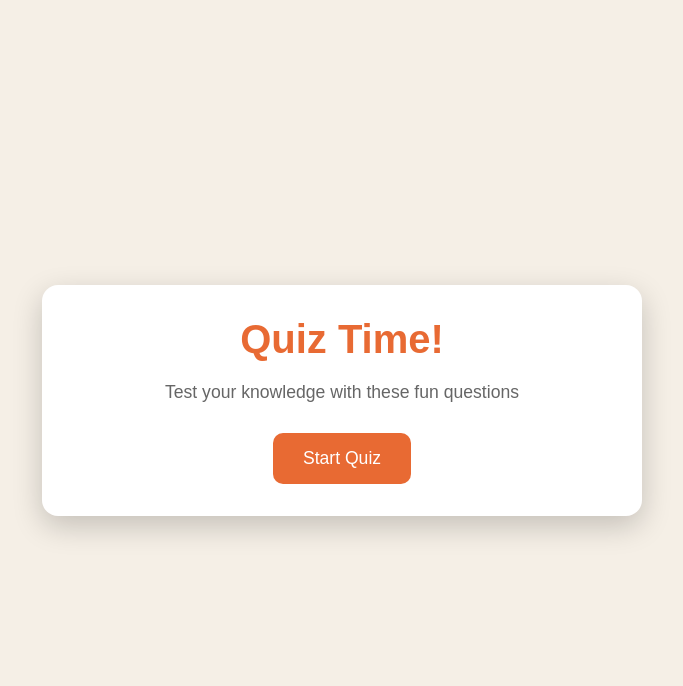
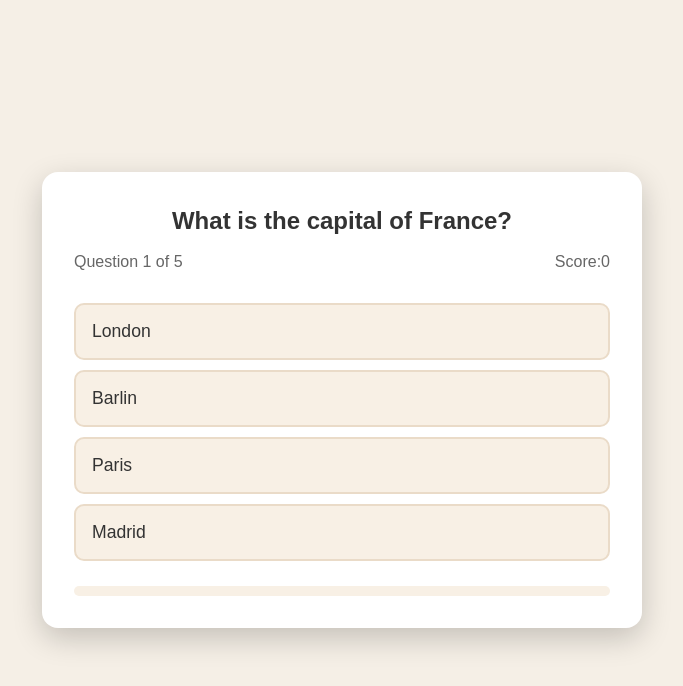
Before and after one commit to PRACHIPATEL-26/WebBasics-JS-Practice, a plain HTML site: page Quiz/index.html in a window 1280 px wide. Both pictures are taken after a click on the button "Start Quiz". Shown: the whole page, without its empty margins (298-981 px from the left). Drawn offline with Linux system fonts and the light colour scheme.

Commit message:
added quiz logic using Javascript

```diff
--- a/Quiz/index.html
+++ b/Quiz/index.html
@@ -15,9 +15,9 @@
         </div>
         <div class="screen" id="quiz-screen">
             <div class="quiz-header">
-                <h2 id="question-text">Question goes here</h2>
+                <h2 id="question-text"></h2>
                 <div class="quiz-info">
-                    <p>Question <span id="current-question">1</span>of <span>5</span></p>
+                    <p>Question <span id="current-question"></span> of <span id="total-questions"></span></p>
                     <p>Score:<span id="score">0</span></p>
                 </div>
             </div>
@@ -31,8 +31,8 @@
         <div id="result-screen" class="screen">
             <h1>Quiz Results</h1>
             <div class="result-info">
-                <p>You scored<span id="final-score">0</span>out of<span id="max-score">5</span></p>
-                <div id="result-message">Good Job!</div>
+                <p>You scored <span id="final-score"></span> out of <span id="max-score"></span></p>
+                <div id="result-message"></div>
             </div>
             <button id="restart-btn">Restart Quiz</button>
         </div>
--- a/Quiz/script.js
+++ b/Quiz/script.js
@@ -0,0 +1,146 @@
+// DOM Elements
+const startScreen=document.getElementById("start-screen");
+const quizScreen=document.getElementById("quiz-screen");
+const resultScreen=document.getElementById("result-screen");
+const startButton=document.getElementById("start-btn");
+const questionText=document.getElementById("question-text");
+const currentQuestionSpan=document.getElementById("current-question");
+const totalQuestionsSpan=document.getElementById("total-questions");
+const scoreSpan=document.getElementById("score");
+const answersContainer=document.getElementById("answers-container");
+const progressBar=document.getElementById("progress");
+const finalScoreSpan=document.getElementById("final-score");
+const maxScoreSpan=document.getElementById("max-score");
+const resultMessage=document.getElementById("result-message");
+const restartButton=document.getElementById("restart-btn");
+
+//quiz questions
+const quizQuestions=[
+    {
+        question:"What is the capital of France?",
+        answers:[
+            {text:"London", correct:false},
+            {text:"Barlin", correct:false},
+            {text:"Paris", correct:true},
+            {text:"Madrid", correct:false},
+        ],
+    },
+       {
+        question:"Which planet is known as the Red Planet?",
+        answers:[
+            {text:"Venus", correct:false},
+            {text:"Mars", correct:true},
+            {text:"Jupiter", correct:false},
+            {text:"Saturn", correct:false},
+        ],
+    },
+       {
+        question:"Which of these is Not a programming language?",
+        answers:[
+            {text:"Java", correct:false},
+            {text:"Python", correct:false},
+            {text:"Banana", correct:true},
+            {text:"Javascript", correct:false},
+        ],
+    },
+       {
+        question:"What is the chemical symbol for gold?",
+        answers:[
+            {text:"Go", correct:false},
+            {text:"Gd", correct:false},
+            {text:"Au", correct:true},
+            {text:"Ag", correct:false},
+        ],
+    },
+    {
+    question: "Which language is used to style web pages?",
+    answers: [
+        {text: "HTML", correct: false},
+        {text: "CSS", correct: true},
+        {text: "JavaScript", correct: false},
+        {text: "Python", correct: false},
+    ],
+}
+]
+let currentQuestionIndex=0;
+let score=0;
+let answersDisabled=false;
+totalQuestionsSpan.textContent=quizQuestions.length;
+maxScoreSpan.textContent=quizQuestions.length;
+
+// event handling
+startButton.addEventListener("click",startQuiz);
+restartButton.addEventListener("click",restartQuiz);
+function startQuiz(){
+    currentQuestionIndex=0;
+    score=0;
+    scoreSpan.textContent=0;
+    startScreen.classList.remove("active");
+    quizScreen.classList.add("active");
+    showQuestion();
+}
+function showQuestion(){
+    answersDisabled=false;
+    const currentQuestion=quizQuestions[currentQuestionIndex]
+currentQuestionSpan.textContent=currentQuestionIndex+1;
+const progressPercent=(currentQuestionIndex/quizQuestions.length)*100;
+progressBar.style.width=progressPercent + "%"
+questionText.textContent=currentQuestion.question
+
+answersContainer.innerHTML="";
+currentQuestion.answers.forEach(answer=>{
+   const button= document.createElement("button");
+   button.textContent=answer.text;
+   button.classList.add("answer-btn")
+   button.dataset.correct=answer.correct;
+   button.addEventListener("click",selectAnswer)
+   answersContainer.appendChild(button)
+})
+}
+function selectAnswer(event){
+if(answersDisabled) return
+answersDisabled=true
+const selectedButton=event.target;
+const isCorrect=selectedButton.dataset.correct==="true";
+Array.from(answersContainer.children).forEach(button=>{
+    if(button.dataset.correct==="true"){
+        button.classList.add("correct")
+    }else if(button === selectedButton){
+        button.classList.add("incorrect")
+    }
+})
+if(isCorrect){
+    score++;
+    scoreSpan.textContent=score;
+}
+setTimeout(()=>{
+currentQuestionIndex++;
+if(currentQuestionIndex<quizQuestions.length){
+    showQuestion()
+}else{
+    showResults();
+}
+},1000)
+}
+function showResults(){
+    quizScreen.classList.remove("active");
+    resultScreen.classList.add("active");
+    finalScoreSpan.textContent=score;
+    const percentage=(score/quizQuestions.length)*100;
+    if(percentage===100){
+        resultMessage.textContent="Perfect! You're genius!";
+    }else if(percentage>=80){
+        resultMessage.textContent="Greate job!You know your stuff!"
+    }else if(percentage>=60){
+        resultMessage.textContent="Good effort! Keep Learning!"
+    }else if(percentage>=40){
+             resultMessage.textContent="Not bad!Try again to improve!"
+    }
+    else{
+        resultMessage.textContent="Keep studying!You'll get better!";
+    }
+}
+function restartQuiz(){
+resultScreen.classList.remove("active");
+startQuiz();
+}
```
